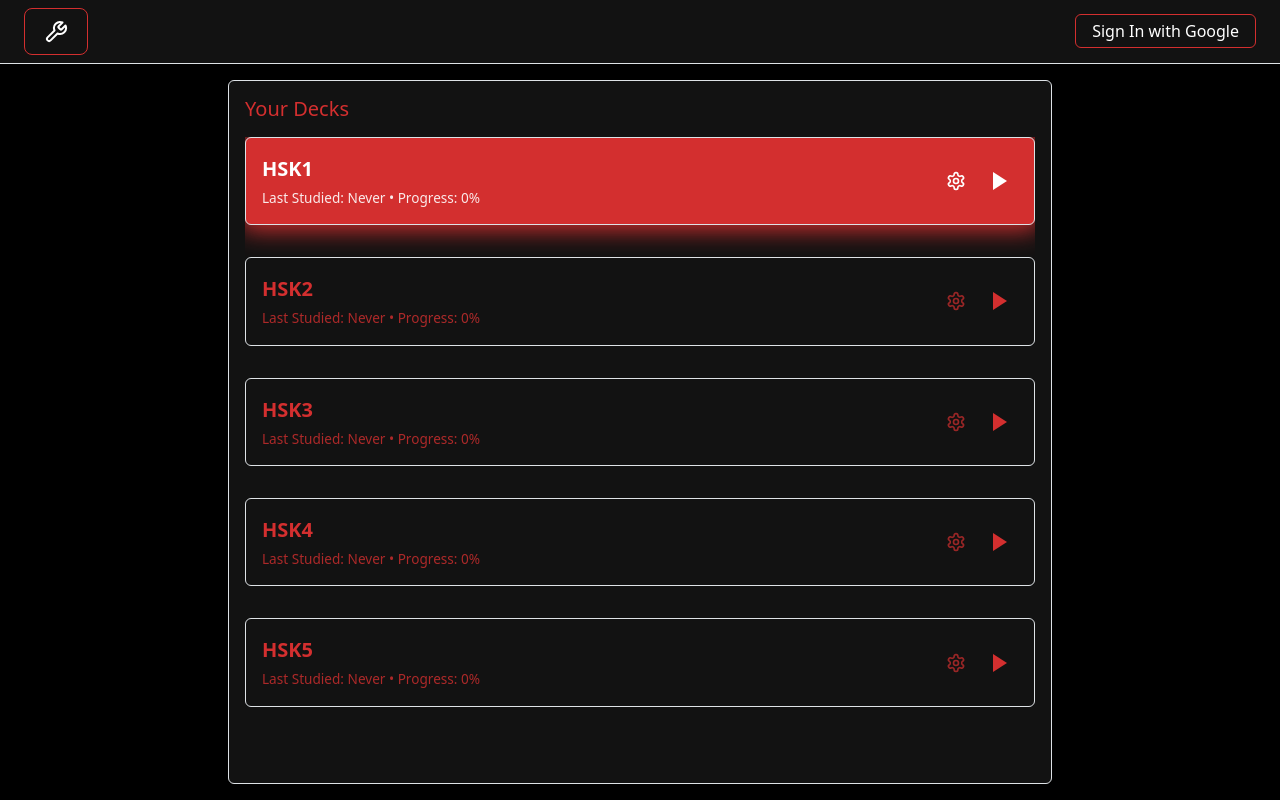
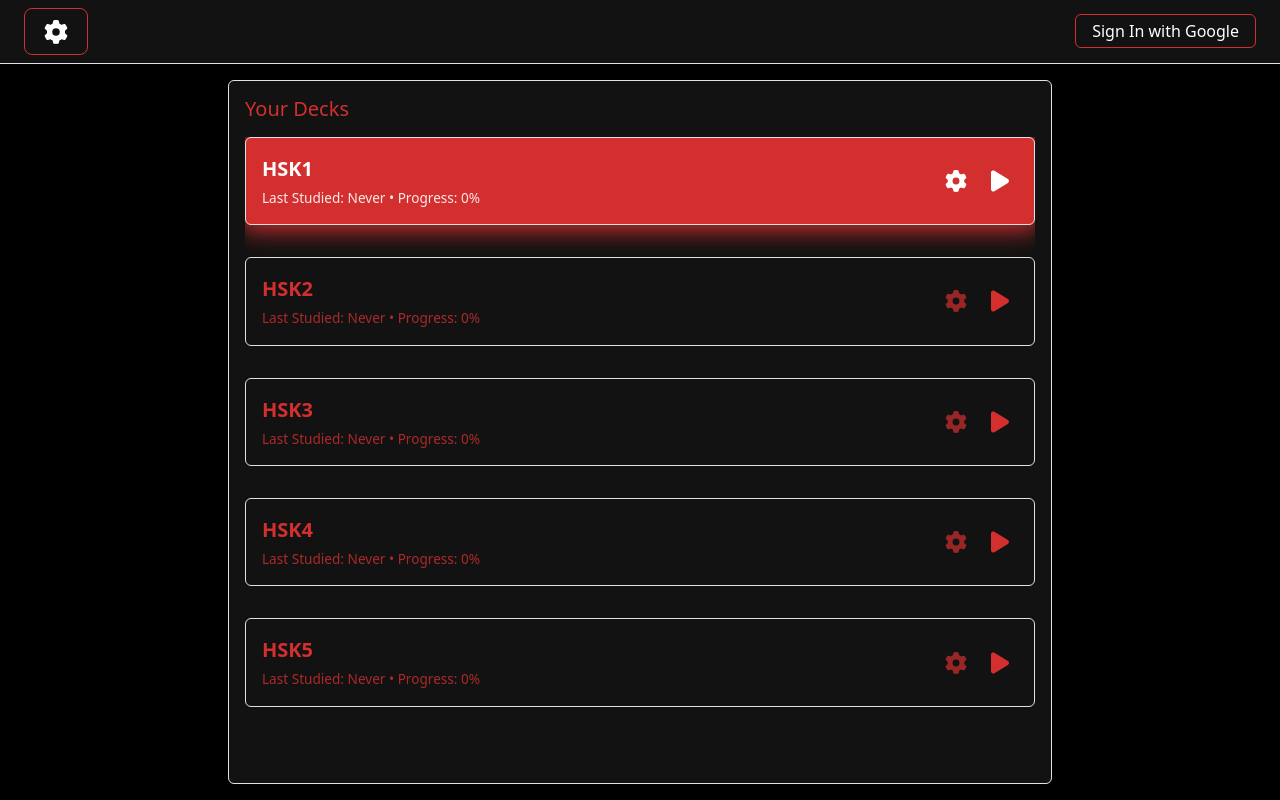
Before and after one commit to emunozgutier/Bubble-Flash-Cards, a React (Vite) app: page / in a window 1280 px wide. Built offline with nearby package versions, Linux system fonts and the light colour scheme.

Commit message:
Use react-icons for gear/play icons
Replace inline SVG icons with react-icons FaGear and FaPlay (from react-icons/fa6) in MainPageDeckButton and MainPageTitleBar for consistent, reusable icons. Add react-icons dependency to package.json and update package-lock.json.

```diff
--- a/package.json
+++ b/package.json
@@ -18,6 +18,7 @@
     "react": "^19.2.0",
     "react-bootstrap": "^2.10.10",
     "react-dom": "^19.2.0",
+    "react-icons": "^5.5.0",
     "zustand": "^5.0.10"
   },
   "devDependencies": {
--- a/src/pages/MainPage/MainPageDeckButton.jsx
+++ b/src/pages/MainPage/MainPageDeckButton.jsx
@@ -1,5 +1,6 @@
 import React from 'react';
 import { Button } from 'react-bootstrap';
+import { FaGear, FaPlay } from 'react-icons/fa6';
 import useThemeStore from '../../stores/useThemeStore';
 
 const MainPageDeckButton = ({
@@ -46,7 +47,7 @@ const MainPageDeckButton = ({
 
             {/* Right Column: Actions */}
             <div className="d-flex align-items-center gap-2">
-                {/* Edit Button (Nut/Gear icon) */}
+                {/* Edit Button (Gear icon) */}
                 <div
                     onClick={(e) => {
                         e.stopPropagation();
@@ -63,13 +64,10 @@ const MainPageDeckButton = ({
                         opacity: isSelected ? 1 : 0.7
                     }}
                 >
-                    <svg width="20" height="20" viewBox="0 0 24 24" fill="none" stroke="currentColor" strokeWidth="2" strokeLinecap="round" strokeLinejoin="round">
-                        <path d="M12.22 2h-.44a2 2 0 0 0-2 2v.18a2 2 0 0 1-1 1.73l-.43.25a2 2 0 0 1-2 0l-.15-.08a2 2 0 0 0-2.73.73l-.22.38a2 2 0 0 0 .73 2.73l.15.1a2 2 0 0 1 1 1.72v.51a2 2 0 0 1-1 1.74l-.15.09a2 2 0 0 0-.73 2.73l.22.38a2 2 0 0 0 2.73.73l.15-.08a2 2 0 0 1 2 0l.43.25a2 2 0 0 1 1 1.73V20a2 2 0 0 0 2 2h.44a2 2 0 0 0 2-2v-.18a2 2 0 0 1 1-1.73l.43-.25a2 2 0 0 1 2 0l.15.08a2 2 0 0 0 2.73-.73l.22-.39a2 2 0 0 0-.73-2.73l-.15-.08a2 2 0 0 1-1-1.74v-.5a2 2 0 0 1 1-1.74l.15-.09a2 2 0 0 0 .73-2.73l-.22-.38a2 2 0 0 0-2.73-.73l-.15.08a2 2 0 0 1-2 0l-.43-.25a2 2 0 0 1-1-1.73V4a2 2 0 0 0-2-2z"></path>
-                        <circle cx="12" cy="12" r="3"></circle>
-                    </svg>
+                    <FaGear size={22} />
                 </div>
 
-                {/* Play Button (Triangle icon) */}
+                {/* Play Button (Play icon) */}
                 <div
                     onClick={(e) => {
                         e.stopPropagation();
@@ -85,9 +83,7 @@ const MainPageDeckButton = ({
                         transition: 'transform 0.2s'
                     }}
                 >
-                    <svg width="24" height="24" viewBox="0 0 24 24" fill="currentColor">
-                        <path d="M5 3l14 9-14 9V3z"></path>
-                    </svg>
+                    <FaPlay size={24} />
                 </div>
             </div>
         </div>
--- a/src/pages/MainPage/MainPageTitleBar.jsx
+++ b/src/pages/MainPage/MainPageTitleBar.jsx
@@ -1,4 +1,5 @@
 import React from 'react';
+import { FaGear } from 'react-icons/fa6';
 import useNavigationStore from '../../stores/useNavigationStore';
 import useThemeStore from '../../stores/useThemeStore';
 import MainPageSignin from './MainPageSignin';
@@ -20,10 +21,7 @@ const MainPageTitleBar = () => {
                 }}
                 title="Help & Version"
             >
-                {/* Wrench/Nut Icon */}
-                <svg width="24" height="24" viewBox="0 0 24 24" fill="none" xmlns="http://www.w3.org/2000/svg" stroke="currentColor" strokeWidth="2" strokeLinecap="round" strokeLinejoin="round">
-                    <path d="M14.7 6.3a1 1 0 0 0 0 1.4l1.6 1.6a1 1 0 0 0 1.4 0l3.77-3.77a6 6 0 0 1-7.94 7.94l-6.91 6.91a2.12 2.12 0 0 1-3-3l6.91-6.91a6 6 0 0 1 7.94-7.94l-3.76 3.76z"></path>
-                </svg>
+                <FaGear size={24} />
             </button>
 
             <div className="login-container">
```
Also changed, not shown: 1 other file (tests, documents, lock files or other folders).
